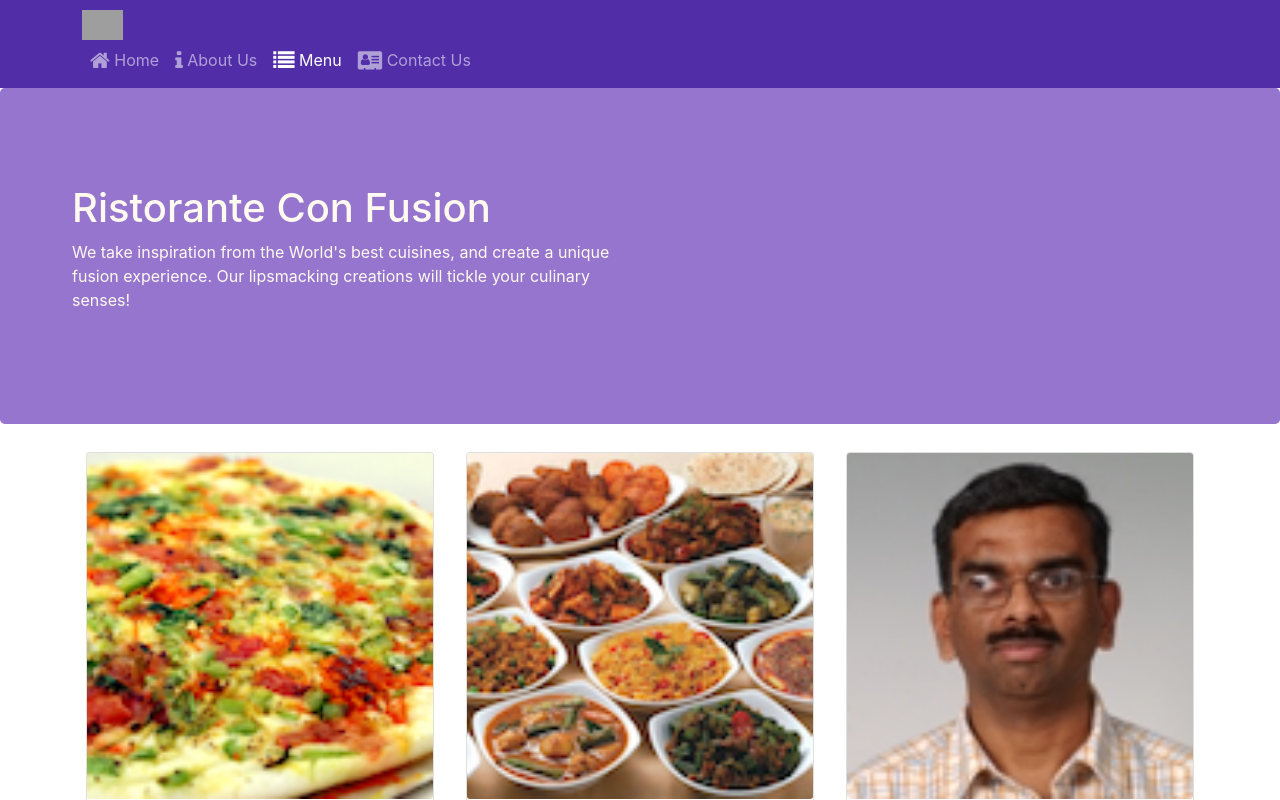
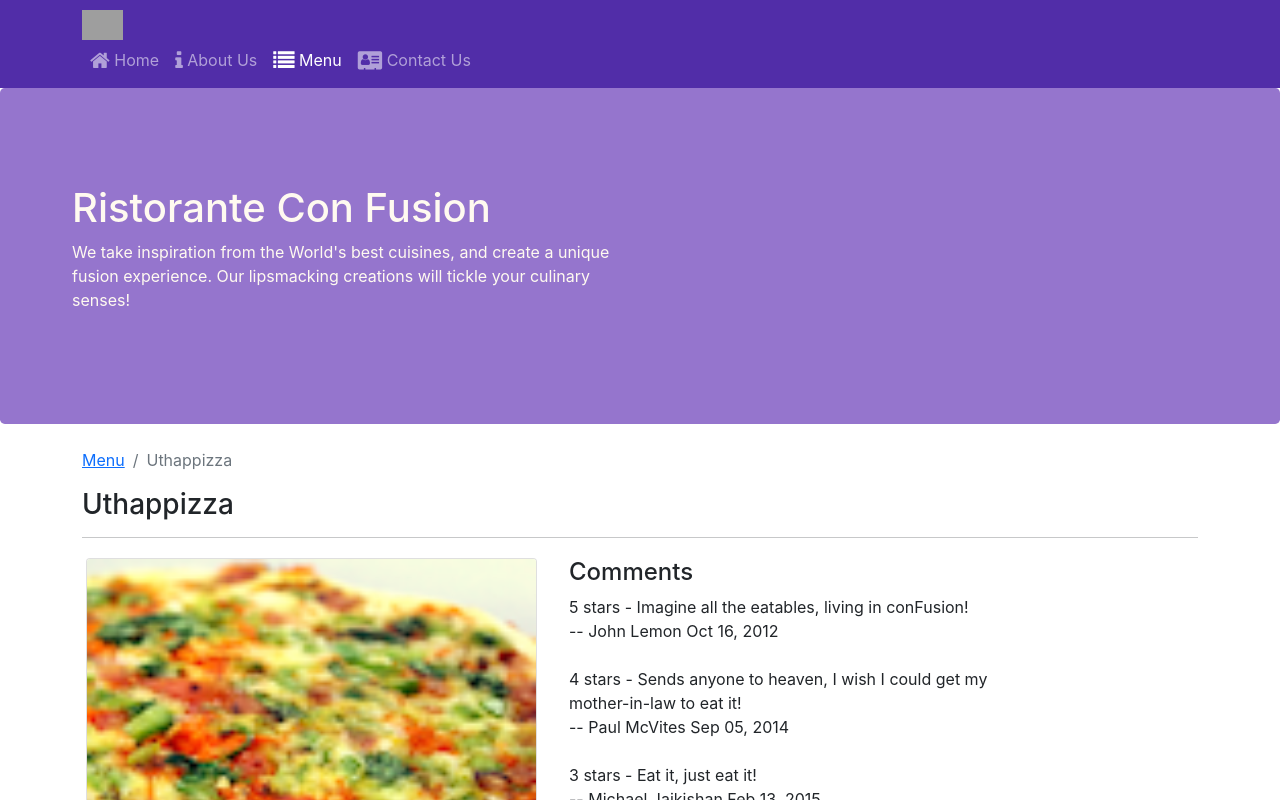
Before and after one commit to CurtiePi/confusion, a React (Create React App) app: page /menu/0 in a window 1280 px wide. Shown: the top 800 px of the page. Built offline with nearby package versions, Linux system fonts and the light colour scheme; grey boxes are pictures that could not be loaded.

Commit message:
Single Page applications Part 2

```diff
--- a/src/App.js
+++ b/src/App.js
@@ -1,5 +1,4 @@
 import './App.css';
-import { Navbar, NavbarBrand } from 'reactstrap';
 import Main from './components/MainComponent.js';
 import { BrowserRouter } from 'react-router-dom';
 
--- a/src/components/DishDetailComponent.js
+++ b/src/components/DishDetailComponent.js
@@ -1,6 +1,6 @@
 import React from 'react';
-import { Card, CardImg, CardText, CardBody, CardTitle } from 'reactstrap';
-
+import { Card, CardImg, CardText, CardBody, CardTitle, Breadcrumb, BreadcrumbItem } from 'reactstrap';
+import { Link } from 'react-router-dom';
 
 function RenderDish({ dish }) {
     return(
@@ -56,6 +56,10 @@ const DishDetail = (props) => {
             return (
                 <div className="container">
                     <div className="row">
+                        <Breadcrumb>
+                            <BreadcrumbItem><Link to="/menu">Menu</Link></BreadcrumbItem>
+                            <BreadcrumbItem active>{props.dish.name}</BreadcrumbItem>
+                        </Breadcrumb>
                         <div className="col-12">
                             <h3>{props.dish.name}</h3>
                             <hr />
@@ -63,7 +67,7 @@ const DishDetail = (props) => {
                     </div>
                     <div className="row">
                         <RenderDish dish={props.dish} />
-                        <RenderComments comments={props.dish.comments} />
+                        <RenderComments comments={props.comments} />
                     </div>
                 </div>
             );
--- a/src/components/MainComponent.js
+++ b/src/components/MainComponent.js
@@ -1,12 +1,11 @@
 import React, { Component } from 'react';
-import { Navbar, NavbarBrand } from 'reactstrap';
 import Menu from './MenuComponent.js';
 import Home from './HomeComponent.js';
 import Contact from './ContactComponent.js';
 import Header from './HeaderComponent.js';
 import Footer from './FooterComponent.js';
 import DishDetail from './DishDetailComponent.js';
-import { Routes, Route } from 'react-router-dom';
+import { Routes, Route, useParams } from 'react-router-dom';
 import { DISHES } from '../shared/dishes';
 import { COMMENTS } from '../shared/comments';
 import { LEADERS } from '../shared/leaders';
@@ -34,14 +33,15 @@ class Main extends Component {
             <div>
                 <Header />
                 <Routes>
-                    <Route path="/home" element={<Home dish={this.state.dishes.filter((dish) => dish.featured)[0]}
-                        promotion={this.state.promotions.filter((promo) => promo.featured)[0]}
-                        leader={this.state.leaders.filter((leader) => leader.featured)[0]} />} />
+                    <Route path="/home" element={<HomeWrapperComponent dishes={this.state.dishes}
+                        promotions={this.state.promotions}
+                        leaders={this.state.leaders} />} />
                     <Route exact path="/menu" element={<Menu dishes={this.state.dishes} /> } />}
                     <Route exact path="/contactus" element={<Contact /> } />}
-                    <Route path="*" element={<Home dish={this.state.dishes.filter((dish) => dish.featured)[0]}
-                        promotion={this.state.promotions.filter((promo) => promo.featured)[0]}
-                        leader={this.state.leaders.filter((leader) => leader.featured)[0]} />} />
+                    <Route path="/menu/:dishId" element={<DishWrapperComponent dishes={this.state.dishes} comments={this.state.comments} />}  />
+                    <Route path="*" element={<HomeWrapperComponent dishes={this.state.dishes}
+                        promotions={this.state.promotions}
+                        leaders={this.state.leaders} />} />
                 </Routes>
                 <Footer />
             </div>
@@ -49,4 +49,19 @@ class Main extends Component {
     }
 }
 
+function DishWrapperComponent(props) {
+    let { dishId } = useParams();
+    return(
+        <DishDetail dish={props.dishes.filter((dish) => dish.id === parseInt(dishId, 10))[0]}
+                    comments={props.comments.filter((comment) => comment.dishId === parseInt(dishId, 10))} />
+    );
+}
+
+function HomeWrapperComponent(props) {
+    return(
+        <Home dish={props.dishes.filter((dish) => dish.featured)[0]}
+              promotion={props.promotions.filter((promo) => promo.featured)[0]}
+              leader={props.leaders.filter((leader) => leader.featured)[0]} />
+    );
+}
 export default Main;
--- a/src/components/MenuComponent.js
+++ b/src/components/MenuComponent.js
@@ -1,13 +1,16 @@
-import React, { Component } from 'react';
-import { Card, CardImg, CardImgOverlay, CardTitle } from 'reactstrap';
+import React from 'react';
+import { Card, CardImg, CardImgOverlay, CardTitle, Breadcrumb, BreadcrumbItem } from 'reactstrap';
+import { Link } from 'react-router-dom';
 
 function RenderMenuItem ({dish, onClick}) {
     return(
         <Card>
-            <CardImg width="100%" src={dish.image} alt={dish.name} />
-            <CardImgOverlay>
-                <CardTitle>{dish.name}</CardTitle>
-            </CardImgOverlay>
+            <Link to={`/menu/${dish.id}`} >
+                <CardImg width="100%" src={dish.image} alt={dish.name} />
+                <CardImgOverlay>
+                    <CardTitle>{dish.name}</CardTitle>
+                </CardImgOverlay>
+            </Link>
         </Card>
     );
 }
@@ -24,6 +27,16 @@ const Menu = (props) => {
     return(
         <div className="container">
             <div className="row">
+                <Breadcrumb>
+                    <BreadcrumbItem><Link to="/home">Home</Link></BreadcrumbItem>
+                    <BreadcrumbItem active>Menu</BreadcrumbItem>
+                </Breadcrumb>
+                <div className="col-12">
+                    <h3>Menu</h3>
+                    <hr />
+                </div>
+            </div>
+            <div className="row">
                 {menu}
             </div>
         </div>
```
